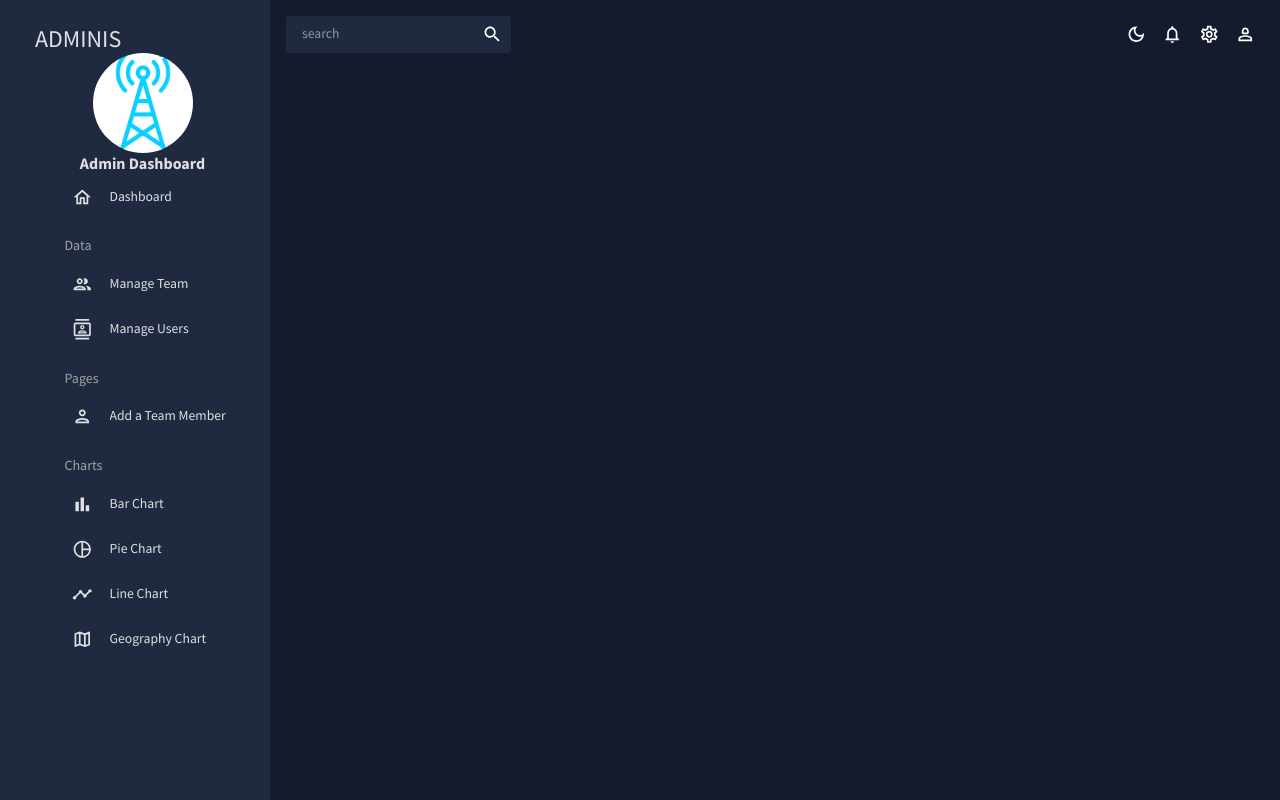
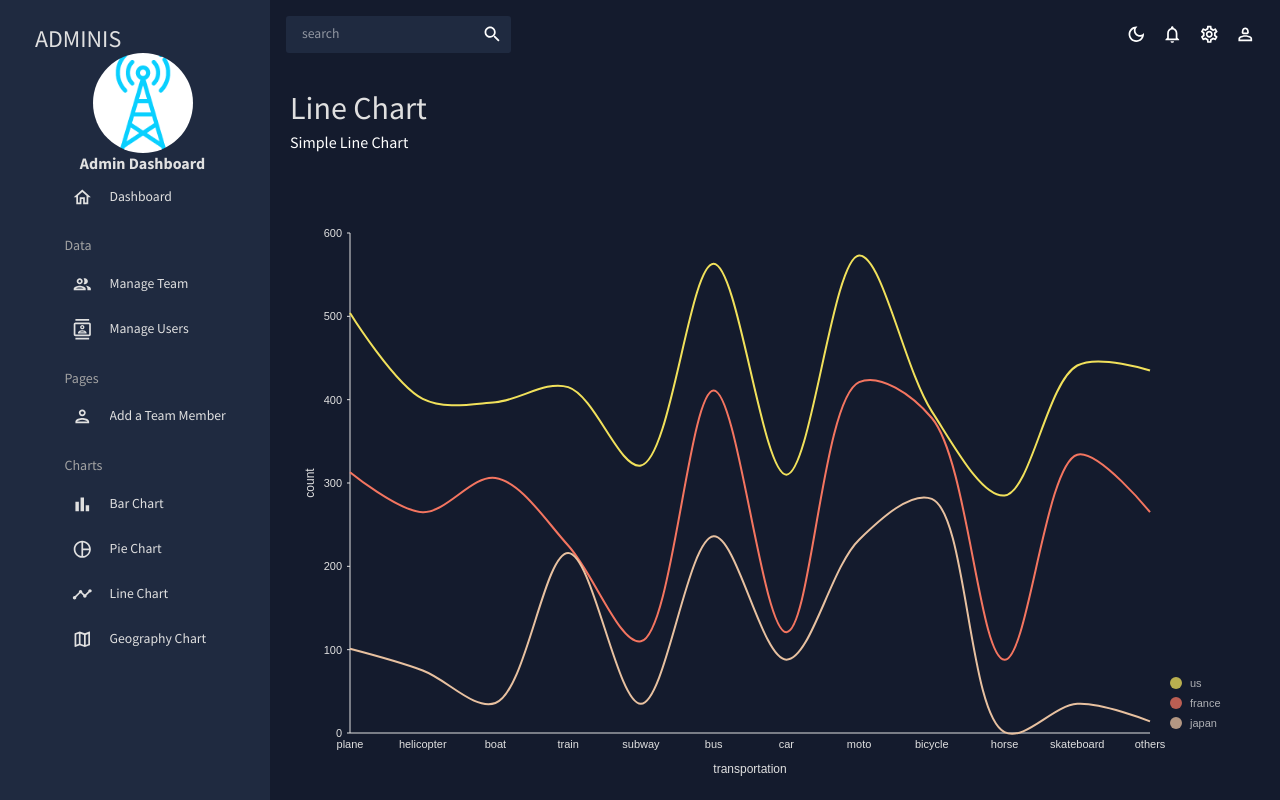
Before and after one commit to EliGuy343/semaphore-dashboard, a React (Create React App) app: page /line in a window 1280 px wide. Built offline with nearby package versions, Linux system fonts and the light colour scheme.

Commit message:
line chart design

```diff
--- a/src/App.js
+++ b/src/App.js
@@ -9,6 +9,7 @@ import Users from "./pages/Users";
 import Form from "./pages/Form";
 import Bar from "./pages/Bar";
 import Pie from "./pages/Pie";
+import Line from "./pages/Line";
 
 
 function App() {
@@ -29,6 +30,7 @@ function App() {
               <Route path="/add/team" element={<Form/>}/>
               <Route path="/bar" element={<Bar/>}/>
               <Route path="/pie" element={<Pie/>}/>
+              <Route path="/line" element={<Line/>}/>
             </Routes>
           </main>
         </div>
--- /dev/null
+++ b/src/components/LineChart.jsx
@@ -0,0 +1,117 @@
+import { ResponsiveLine } from "@nivo/line";
+import { useTheme } from "@mui/material";
+import { tokens } from "../theme";
+import { mockLineData as data } from "../data/mockdata";
+
+const LineChart = ({isDashboard = false }) => {
+  const theme = useTheme();
+  const colors = tokens(theme.palette.mode);
+
+  return (
+    <ResponsiveLine
+      data={data}
+      theme={{
+        axis: {
+          domain: {
+            line: {
+              stroke: colors.grey[100],
+            },
+          },
+          legend: {
+            text: {
+              fill: colors.grey[100],
+            },
+          },
+          ticks: {
+            line: {
+              stroke: colors.grey[100],
+              strokeWidth: 1,
+            },
+            text: {
+              fill: colors.grey[100],
+            },
+          },
+        },
+        legends: {
+          text: {
+            fill: colors.grey[100],
+          },
+        },
+        tooltip: {
+          container: {
+            color: colors.primary[500],
+          },
+        },
+      }}
+      colors={isDashboard ? { datum: "color" } : { scheme: "nivo" }} // added
+      margin={{ top: 50, right: 110, bottom: 50, left: 60 }}
+      xScale={{ type: "point" }}
+      yScale={{
+        type: "linear",
+        min: "auto",
+        max: "auto",
+        stacked: true,
+        reverse: false,
+      }}
+      yFormat=" >-.2f"
+      curve="catmullRom"
+      axisTop={null}
+      axisRight={null}
+      axisBottom={{
+        orient: "bottom",
+        tickSize: 0,
+        tickPadding: 5,
+        tickRotation: 0,
+        legend: isDashboard ? undefined : "transportation", // added
+        legendOffset: 36,
+        legendPosition: "middle",
+      }}
+      axisLeft={{
+        orient: "left",
+        tickValues: 5, // added
+        tickSize: 3,
+        tickPadding: 5,
+        tickRotation: 0,
+        legend: isDashboard ? undefined : "count", // added
+        legendOffset: -40,
+        legendPosition: "middle",
+      }}
+      enableGridX={false}
+      enableGridY={false}
+      pointSize={8}
+      pointColor={{ theme: "background" }}
+      pointBorderWidth={2}
+      pointBorderColor={{ from: "serieColor" }}
+      pointLabelYOffset={-12}
+      useMesh={true}
+      legends={[
+        {
+          anchor: "bottom-right",
+          direction: "column",
+          justify: false,
+          translateX: 100,
+          translateY: 0,
+          itemsSpacing: 0,
+          itemDirection: "left-to-right",
+          itemWidth: 80,
+          itemHeight: 20,
+          itemOpacity: 0.75,
+          symbolSize: 12,
+          symbolShape: "circle",
+          symbolBorderColor: "rgba(0, 0, 0, .5)",
+          effects: [
+            {
+              on: "hover",
+              style: {
+                itemBackground: "rgba(0, 0, 0, .03)",
+                itemOpacity: 1,
+              },
+            },
+          ],
+        },
+      ]}
+    />
+  );
+};
+
+export default LineChart;
--- a/src/pages/Line.jsx
+++ b/src/pages/Line.jsx
@@ -1,9 +1,15 @@
-import React from 'react'
-
+import { Box } from "@mui/material";
+import Header from "../components/Header";
+import LineChart from "../components/LineChart";
 const Line = () => {
   return (
-    <div>Line</div>
-  )
-}
+    <Box m="20px">
+      <Header title="Line Chart" subtitle="Simple Line Chart" />
+      <Box height="75vh">
+        <LineChart />
+      </Box>
+    </Box>
+  );
+};
 
-export default Line
+export default Line;
```
